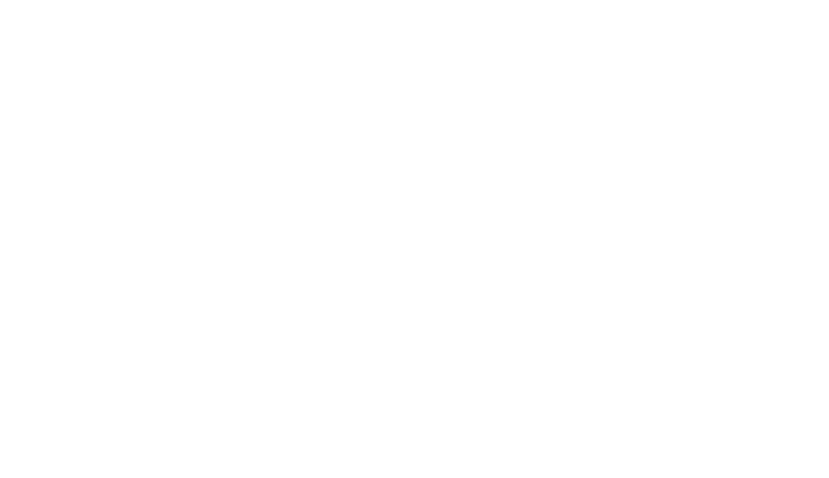
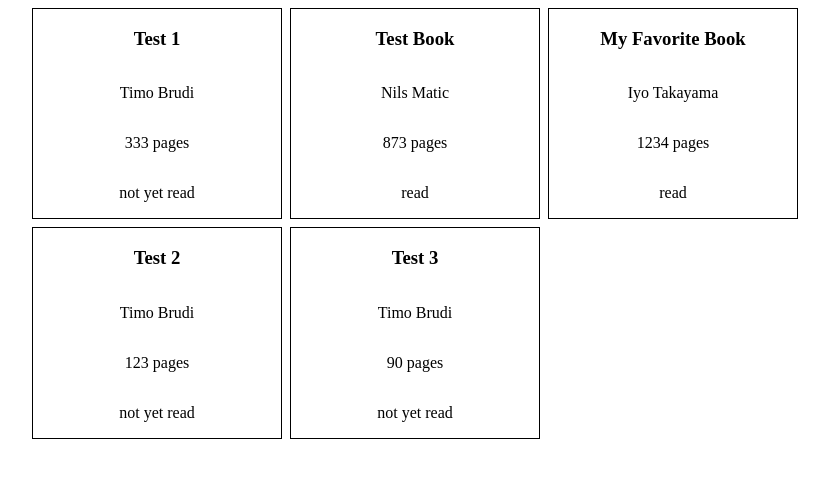
Before and after one commit to matic1010/library, a plain HTML site: page index.html in a window 1280 px wide. Shown: the whole page, without its empty margins (225-1054 px from the left). Drawn offline with Linux system fonts and the light colour scheme.

Commit message:
added styling to book grid

```diff
--- a/index.html
+++ b/index.html
@@ -4,6 +4,7 @@
   <meta charset="UTF-8">
   <meta name="viewport" content="width=device-width, initial-scale=1.0">
   <title>Nils' Library</title>
+  <link rel="stylesheet" href="style.css">
 </head>
 <body>
   <div id="books"></div>
--- a/index.js
+++ b/index.js
@@ -69,3 +69,5 @@ function renderBooks() {
     booksDiv.appendChild(bookCard)
   })
 }
+
+renderBooks();
--- /dev/null
+++ b/style.css
@@ -0,0 +1,19 @@
+body {
+  display: flex;
+  flex-direction: column;
+  align-items: center;
+}
+
+#books {
+  max-width: 800px;
+  display: grid;
+  gap: 8px;
+  grid-template-columns: repeat(auto-fit, minmax(250px, 1fr));
+}
+
+.book-card {
+  display: flex;
+  flex-direction: column;
+  align-items: center;
+  border: 1px solid black;
+}
```
